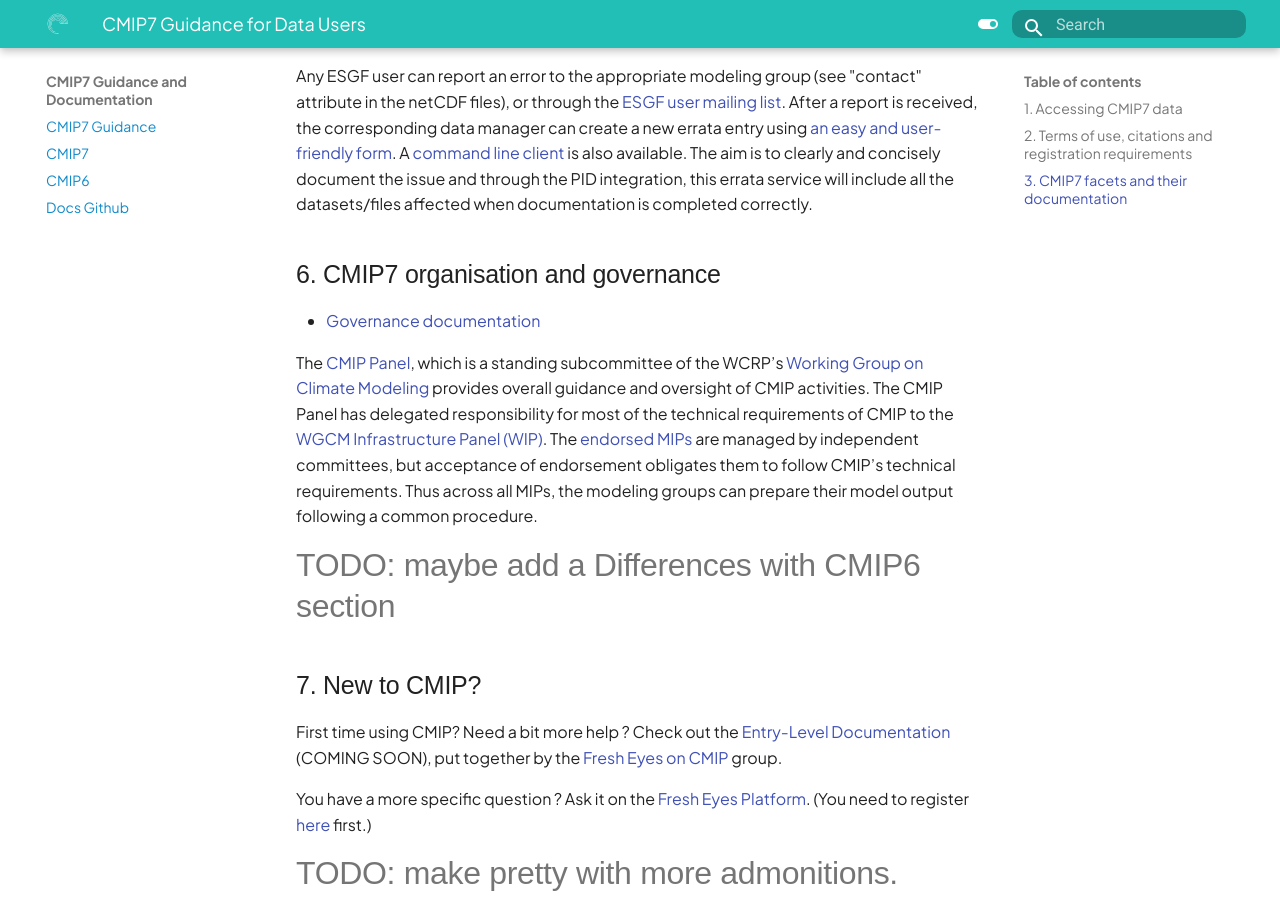
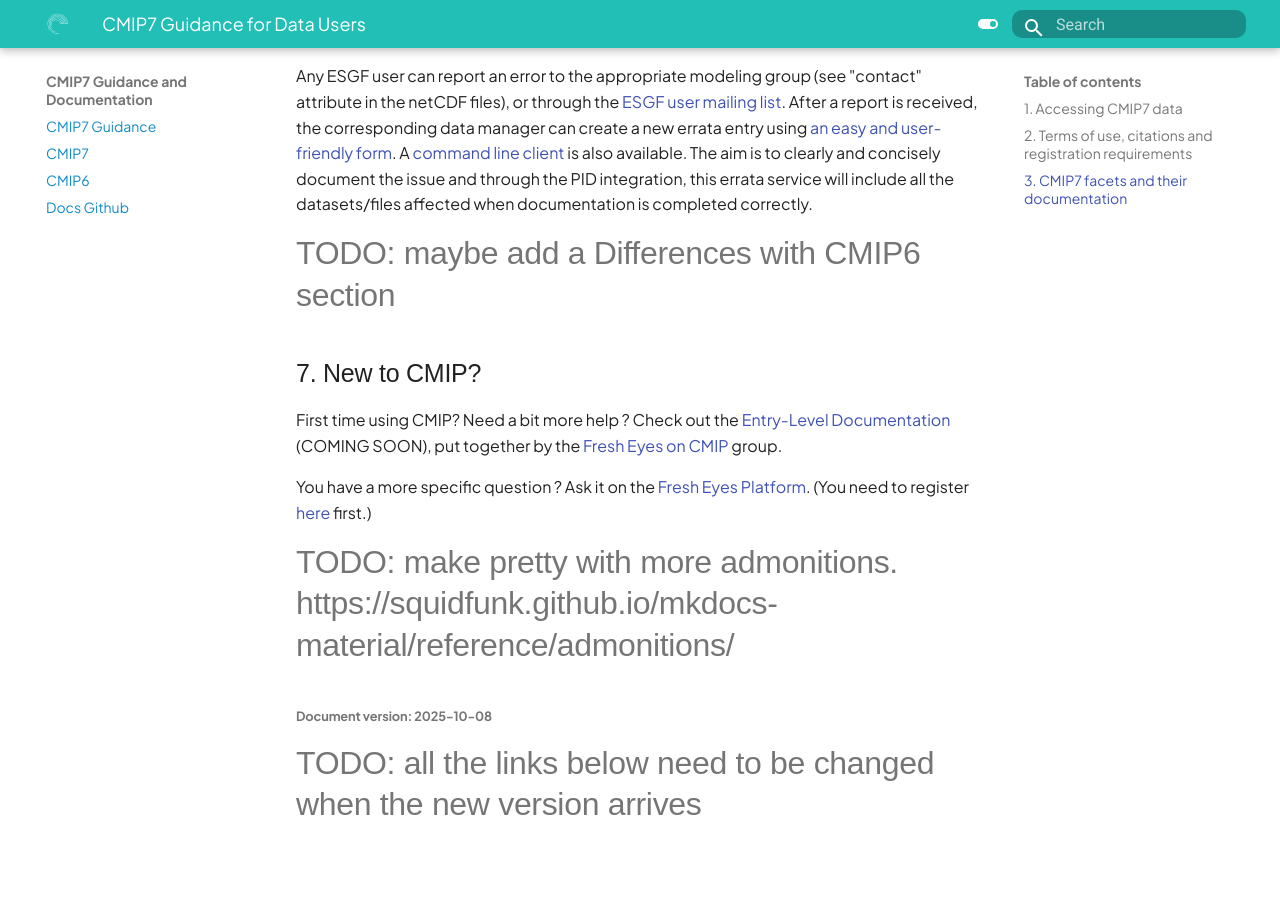
Before and after one commit to WCRP-CMIP/cmip7-guidance, an MkDocs documentation site: the page built from docs/CMIP7/guidance_for_users.md, in a window 1280 px wide and 900 px high, scrolled down 4939 px. Built offline with MkDocs 1.6.1 and Material for MkDocs 9.7.7, drawn with Linux system fonts in a browser that asks for light colours; some web fonts are replaced; after the commit the page ends 5789 px from its top, so only the background shows below that.

Commit message:
remove governance

```diff
--- a/docs/CMIP7/guidance_for_users.md
+++ b/docs/CMIP7/guidance_for_users.md
@@ -167,10 +167,6 @@ The Errata Service provides the ability to query modifications and/or correction
 Any ESGF user can report an error to the appropriate modeling group (see "contact" attribute in the netCDF files), or through the <a href="mailto:esgf-user@llnl.gov">ESGF user mailing list</a>. After a report is received, the corresponding data manager can create a new errata entry using
 [an easy and user-friendly form][errataFormCreateDoc]. A [command line client][errataCLCDoc] is also available. The aim is to clearly and concisely document the issue and through the PID integration, this errata service will include all the datasets/files affected when documentation is completed correctly.
 
-## 6.  CMIP7 organisation and governance
-* [Governance documentation][gov]
-
-The [CMIP Panel][CMIPPanel], which is a standing subcommittee of the WCRP’s [Working Group on Climate Modeling][wgcmSite] provides overall guidance and oversight of CMIP activities. The CMIP Panel has delegated responsibility for most of the technical requirements of CMIP to the [WGCM Infrastructure Panel (WIP)][wip]. The [endorsed MIPs][CMIPEndorsedMips] are managed by independent committees, but acceptance of endorsement obligates them to follow CMIP’s technical requirements. Thus across all MIPs, the modeling groups can prepare their model output following a common procedure.
 
 
 #TODO: maybe add a Differences with CMIP6 section
```
